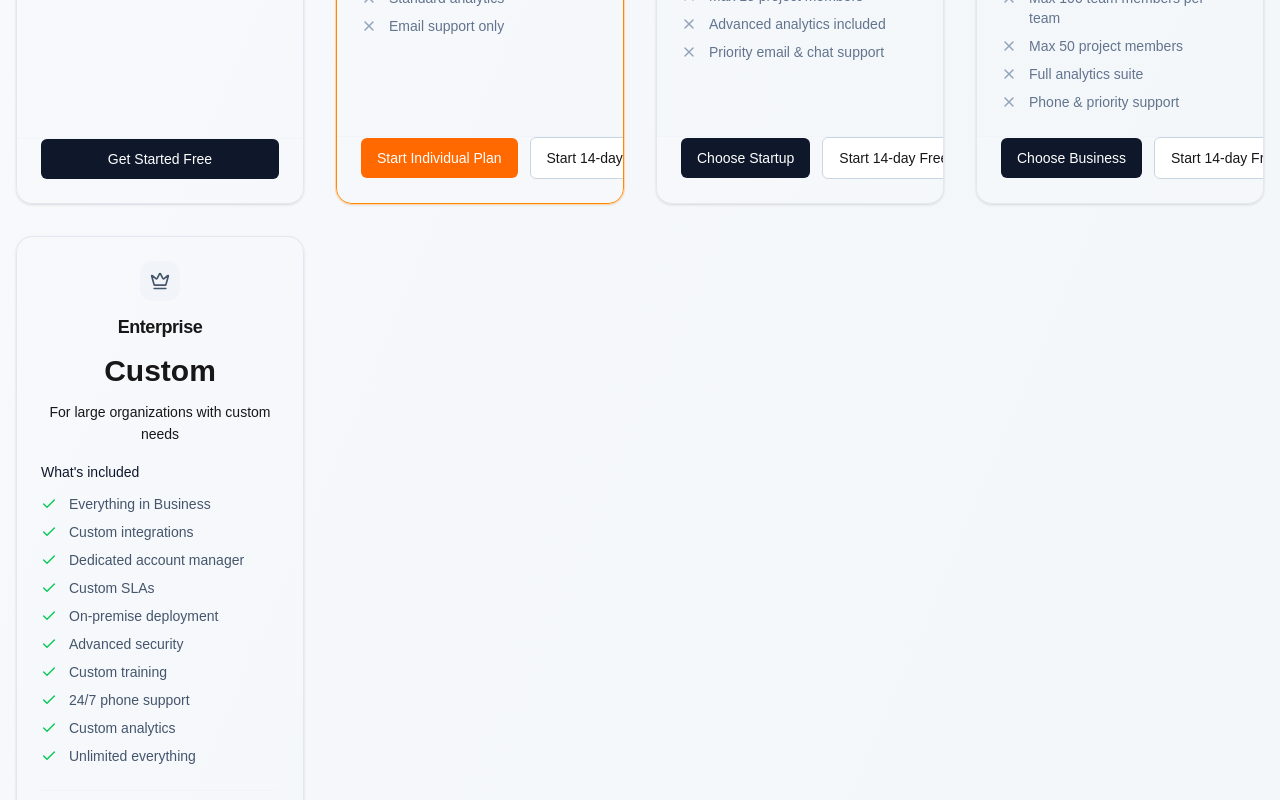
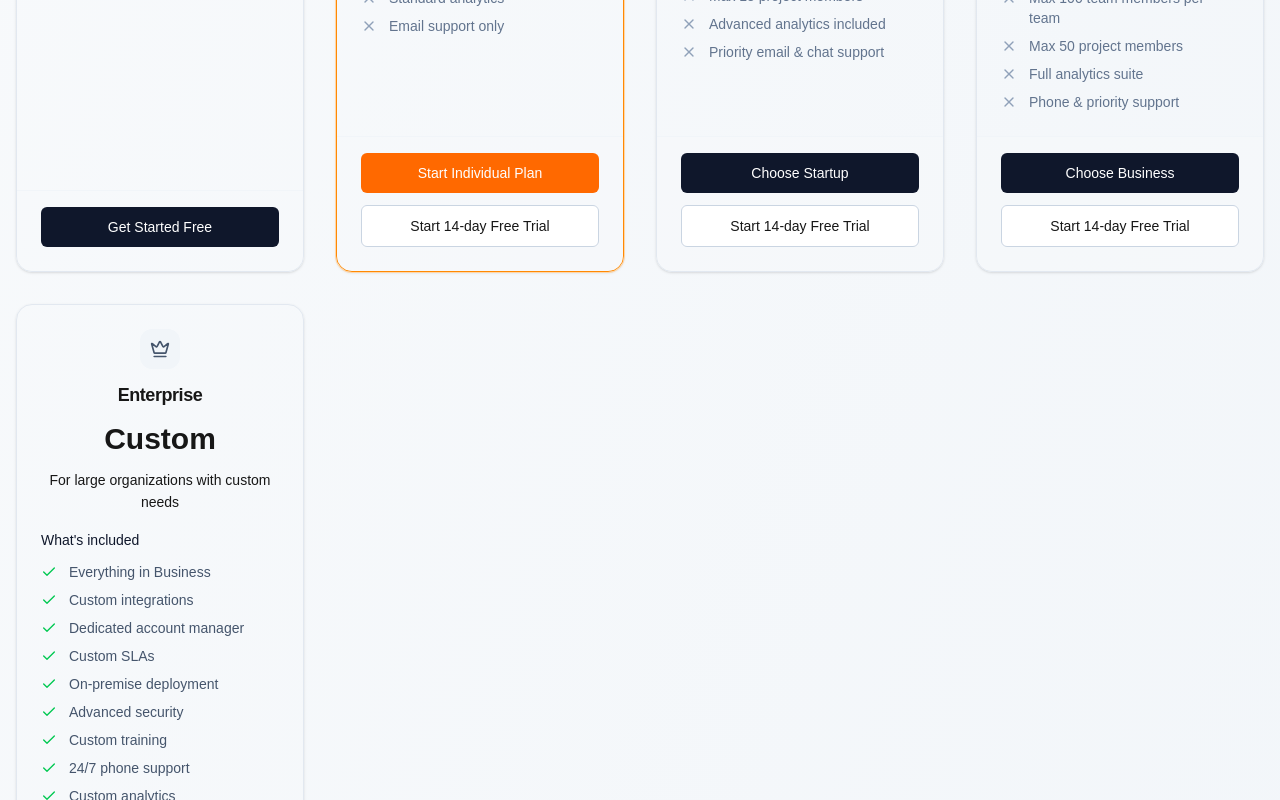
Before and after one commit to ranjeethap/FORGE, a Next.js app: page /pricing in a window 1280 px wide. Shown: the part 880-1680 px from the top of the page. Built offline with nearby package versions, Linux system fonts and the light colour scheme.

Commit message:
Pricing buttons: vertical stack, full-width, consistent sizing

```diff
--- a/src/app/pricing/page.tsx
+++ b/src/app/pricing/page.tsx
@@ -332,7 +332,8 @@ export default function PricingPage() {
                   </div>
                 </CardContent>
 
-                <CardFooter className="gap-3 mt-auto bg-slate-50/50 dark:bg-slate-900/20 border-t border-slate-100 dark:border-slate-800">
+                <CardFooter className="pt-4 mt-auto bg-slate-50/50 dark:bg-slate-900/20 border-t border-slate-100 dark:border-slate-800">
+                  <div className="w-full flex flex-col gap-3">
                     <Button
                       className={`w-full py-5 text-sm font-medium ${
                         tier.popular
@@ -358,6 +359,7 @@ export default function PricingPage() {
                         Start 14-day Free Trial
                       </Button>
                     )}
+                  </div>
                 </CardFooter>
               </Card>
             );
```
Lines whose indentation alone changed are shown as unchanged.
